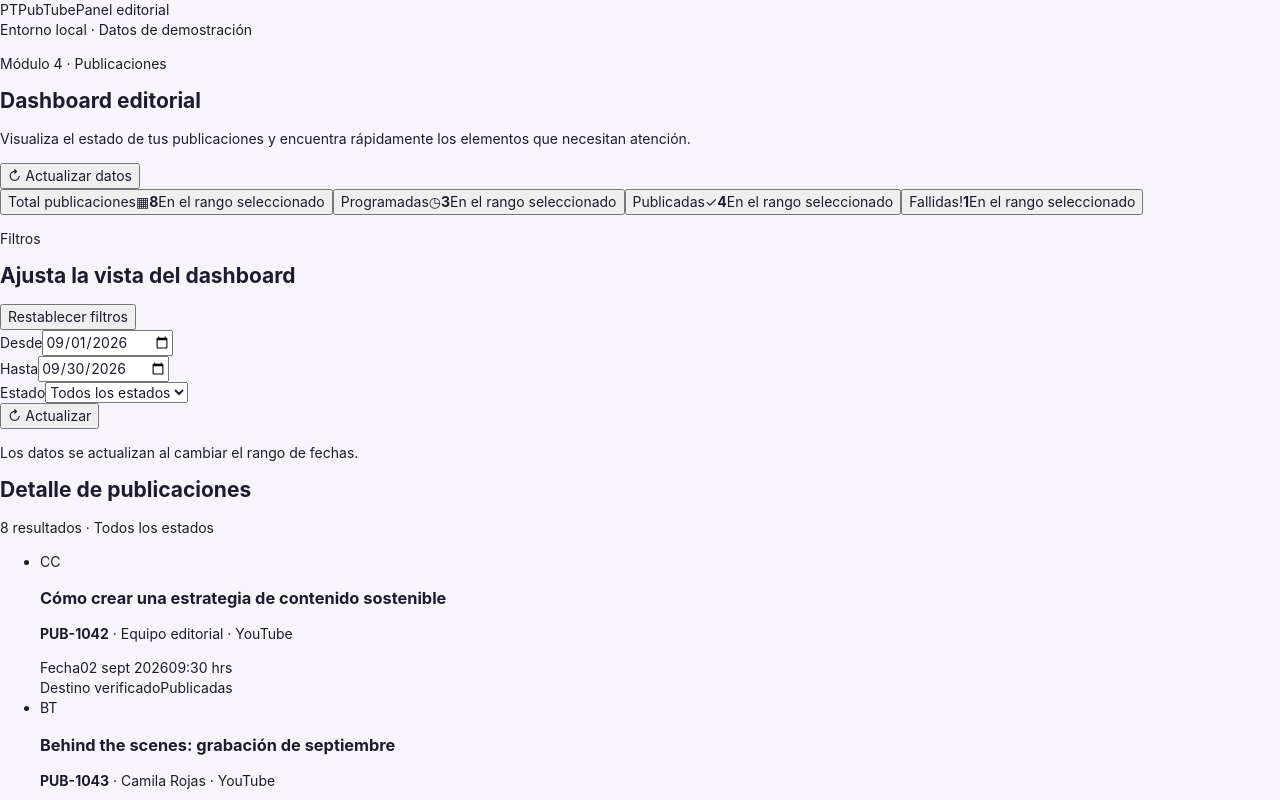
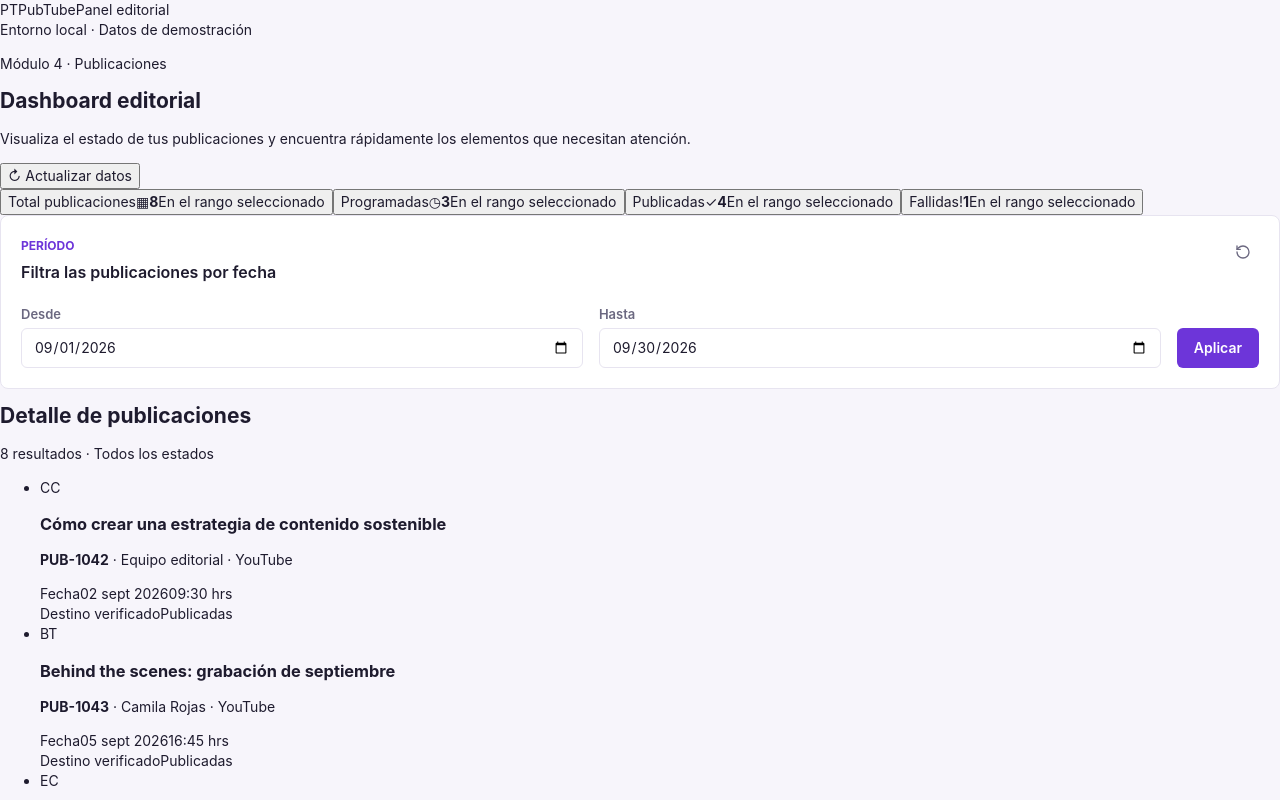
Before and after one commit to TilinInsano312/PubTube-ui, a Vue app: page / in a window 1280 px wide. Shown: the top 800 px of the page. Built offline with nearby package versions, Linux system fonts and the light colour scheme.

Commit message:
feat(ui): add dashboard filters and KPI summary

```diff
--- a/src/features/dashboard/DashboardView.vue
+++ b/src/features/dashboard/DashboardView.vue
@@ -1,5 +1,5 @@
 <script setup lang="ts">
-import { computed, onMounted, reactive, ref, watch } from 'vue'
+import { computed, onMounted, reactive, ref } from 'vue'
 import DashboardFilters from './components/DashboardFilters.vue'
 import PublicationList from './components/PublicationList.vue'
 import StatusSummary from './components/StatusSummary.vue'
@@ -74,14 +74,8 @@ function resetFilters(): void {
   filters.from = defaultFilters.from
   filters.to = defaultFilters.to
   activeStatus.value = 'all'
+  void loadDashboard()
 }
-
-watch(
-  () => [filters.from, filters.to],
-  () => {
-    void loadDashboard()
-  },
-)
 
 onMounted(() => {
   void loadDashboard()
@@ -127,13 +121,11 @@ onMounted(() => {
       <DashboardFilters
         :from="filters.from"
         :to="filters.to"
-        :status="activeStatus"
-        :is-loading="isLoading"
+        :disabled="isLoading"
         @update:from="filters.from = $event"
         @update:to="filters.to = $event"
-        @update:status="activeStatus = $event"
         @reset="resetFilters"
-        @refresh="loadDashboard"
+        @apply="loadDashboard"
       />
 
       <section v-if="isLoading" class="state-card" role="status" aria-live="polite">
--- a/src/features/dashboard/components/DashboardFilters.vue
+++ b/src/features/dashboard/components/DashboardFilters.vue
@@ -1,80 +1,124 @@
 <script setup lang="ts">
-import type { PublicationStatusFilter } from '../dashboard.types'
-import { STATUS_FILTER_LABELS } from '../dashboard.types'
+import { RotateCcw } from '@lucide/vue'
+import { Button, DateField, IconButton } from '../../../shared/ui'
 
+withDefaults(
   defineProps<{
     from: string
     to: string
-  status: PublicationStatusFilter
-  isLoading: boolean
-}>()
+    disabled?: boolean
+    fromError?: string
+    toError?: string
+  }>(),
+  {
+    disabled: false,
+    fromError: '',
+    toError: '',
+  },
+)
 
 const emit = defineEmits<{
   'update:from': [value: string]
   'update:to': [value: string]
-  'update:status': [value: PublicationStatusFilter]
+  apply: []
   reset: []
-  refresh: []
 }>()
-
-const statusOptions = Object.entries(STATUS_FILTER_LABELS) as [PublicationStatusFilter, string][]
 </script>
 
 <template>
-  <section class="filter-panel" aria-labelledby="filters-title">
-    <div class="filter-heading">
+  <section class="dashboard-filters" aria-labelledby="dashboard-filters-title">
+    <div class="dashboard-filters__heading">
       <div>
-        <p class="eyebrow">Filtros</p>
-        <h2 id="filters-title">Ajusta la vista del dashboard</h2>
-      </div>
-      <button class="quiet-button" type="button" :disabled="isLoading" @click="emit('reset')">
-        Restablecer filtros
-      </button>
+        <p class="dashboard-filters__eyebrow">Período</p>
+        <h2 id="dashboard-filters-title" class="dashboard-filters__title">
+          Filtra las publicaciones por fecha
+        </h2>
       </div>
 
-    <div class="filter-controls">
-      <div class="field">
-        <label for="date-from">Desde</label>
-        <input
-          id="date-from"
-          type="date"
-          :value="from"
-          @input="emit('update:from', ($event.target as HTMLInputElement).value)"
+      <IconButton
+        :icon="RotateCcw"
+        label="Restablecer filtros"
+        title="Restablecer filtros"
+        size="small"
+        :disabled="disabled"
+        @click="emit('reset')"
       />
     </div>
 
-      <div class="field">
-        <label for="date-to">Hasta</label>
-        <input
-          id="date-to"
-          type="date"
-          :value="to"
-          @input="emit('update:to', ($event.target as HTMLInputElement).value)"
+    <div class="dashboard-filters__controls">
+      <DateField
+        id="dashboard-date-from"
+        label="Desde"
+        :model-value="from"
+        :disabled="disabled"
+        :error="fromError"
+        @update:model-value="emit('update:from', $event)"
       />
+      <DateField
+        id="dashboard-date-to"
+        label="Hasta"
+        :model-value="to"
+        :disabled="disabled"
+        :error="toError"
+        @update:model-value="emit('update:to', $event)"
+      />
+      <Button variant="primary" :disabled="disabled" @click="emit('apply')">
+        Aplicar
+      </Button>
     </div>
-
-      <div class="field">
-        <label for="status-filter">Estado</label>
-        <select
-          id="status-filter"
-          :value="status"
-          @change="emit('update:status', ($event.target as HTMLSelectElement).value as PublicationStatusFilter)"
-        >
-          <option v-for="[value, label] in statusOptions" :key="value" :value="value">
-            {{ label }}
-          </option>
-        </select>
-      </div>
-
-      <button class="secondary-button" type="button" :disabled="isLoading" @click="emit('refresh')">
-        <span class="icon" aria-hidden="true">↻</span>
-        Actualizar
-      </button>
-    </div>
-
-    <p class="filter-hint">
-      <span class="filter-hint-dot" aria-hidden="true"></span>
-      Los datos se actualizan al cambiar el rango de fechas.
-    </p>
   </section>
 </template>
+
+<style scoped>
+.dashboard-filters {
+  background: var(--color-background-surface);
+  border: var(--border-width-default) solid var(--color-border-default);
+  border-radius: var(--radius-lg);
+  padding: var(--space-5);
+}
+
+.dashboard-filters__heading {
+  align-items: flex-start;
+  display: flex;
+  gap: var(--space-4);
+  justify-content: space-between;
+}
+
+.dashboard-filters__eyebrow {
+  color: var(--color-action-primary);
+  font-size: var(--font-size-caption);
+  font-weight: var(--font-weight-bold);
+  margin: 0;
+  text-transform: uppercase;
+}
+
+.dashboard-filters__title {
+  color: var(--color-text-primary);
+  font-size: var(--font-size-heading-3);
+  font-weight: var(--font-weight-semibold);
+  line-height: var(--line-height-heading-3);
+  margin: var(--space-1) 0 0;
+}
+
+.dashboard-filters__controls {
+  align-items: end;
+  display: grid;
+  gap: var(--space-4);
+  grid-template-columns: repeat(2, minmax(0, 1fr)) auto;
+  margin-top: var(--space-5);
+}
+
+.dashboard-filters__controls :deep(.ui-button) {
+  min-width: var(--space-16);
+}
+
+@media (max-width: 599px) {
+  .dashboard-filters__controls {
+    grid-template-columns: 1fr;
+  }
+
+  .dashboard-filters__controls :deep(.ui-button) {
+    width: 100%;
+  }
+}
+</style>
--- a/src/features/dashboard/dashboard.types.ts
+++ b/src/features/dashboard/dashboard.types.ts
@@ -18,6 +18,12 @@ export interface DashboardDateFilters {
   to: string
 }
 
+export interface DashboardCounts {
+  scheduled: number
+  published: number
+  failed: number
+}
+
 export const STATUS_LABELS: Record<PublicationStatus, string> = {
   scheduled: 'Programadas',
   published: 'Publicadas',
```
Also changed, not shown: src/features/dashboard/components/KpiSummary.vue (added, +112 -0 lines). Lines whose indentation alone changed are shown as unchanged.
